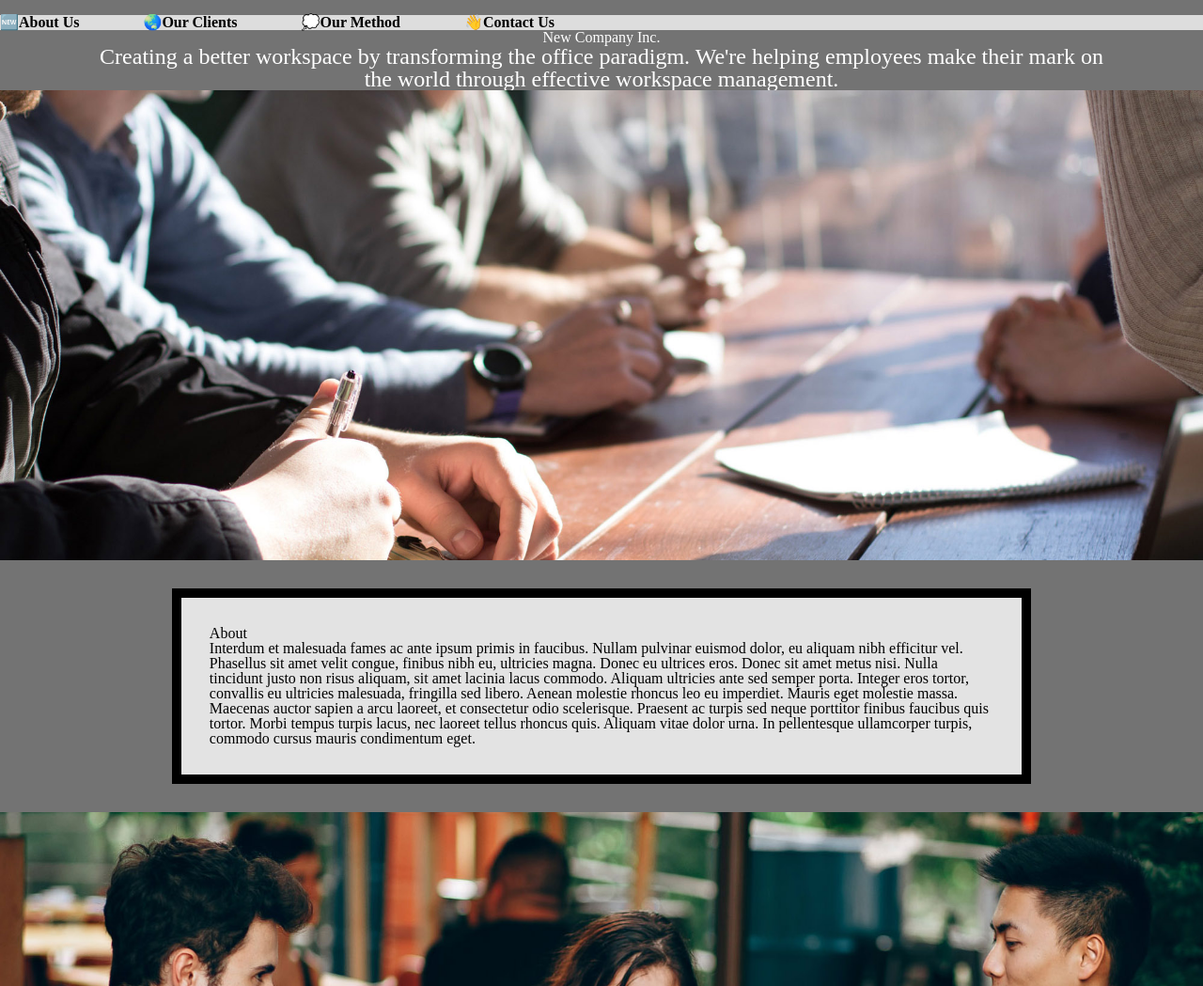
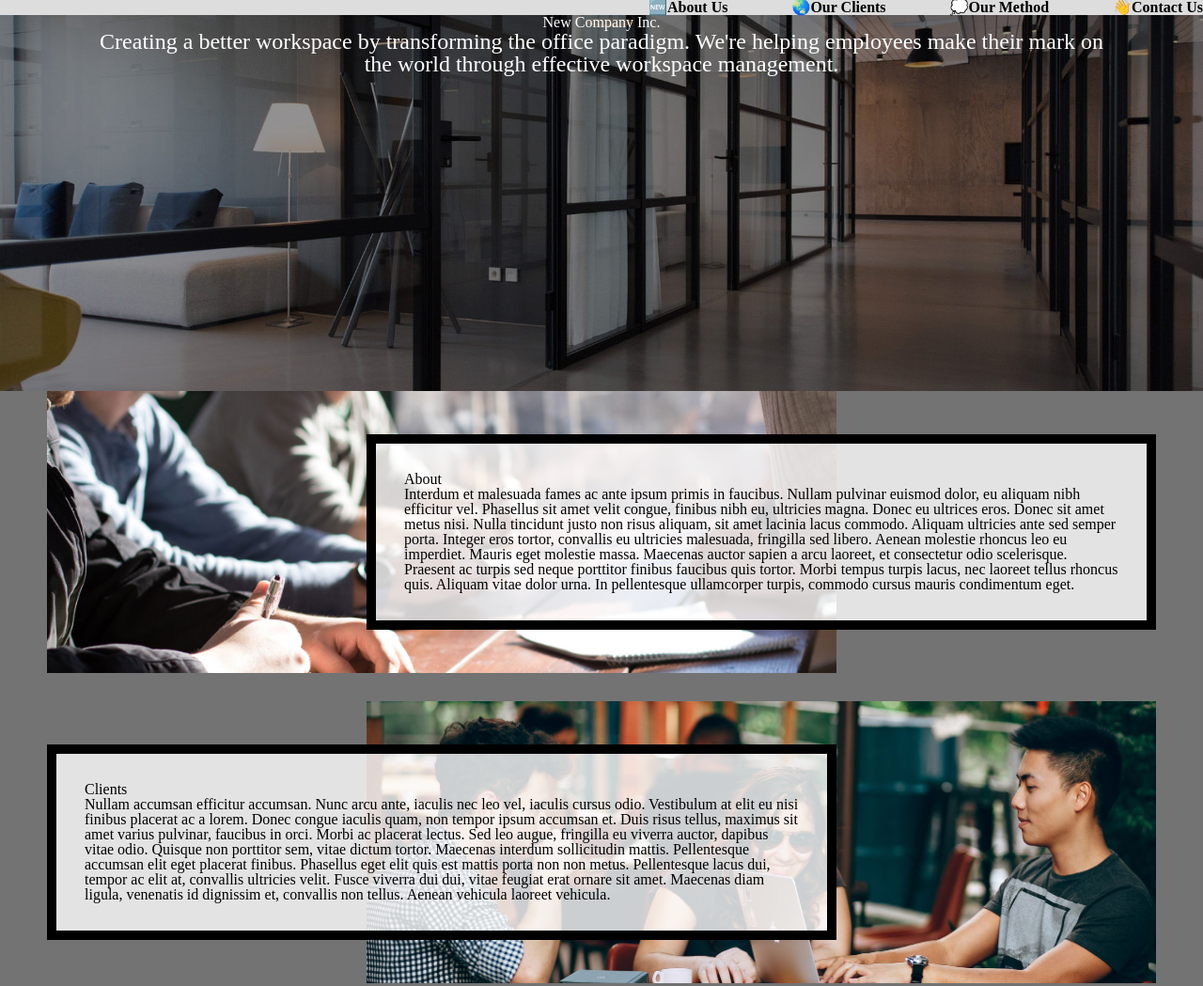
Before and after one commit to SuvikshaHirawat/homework3-2022, a plain HTML site: page index.html in a window 1280 px wide. Shown: the top 1049 px of the page at 94% size. Drawn offline with Linux system fonts and the light colour scheme.

Commit message:
Add files via upload

```diff
--- a/css/style.css
+++ b/css/style.css
@@ -26,7 +26,7 @@ h2{
 
 nav{
   background-color: #ddd;
-  padding: 25px 10px;;
+  padding: 25px 10px;
   text-align: left;
 }
 
@@ -89,30 +89,45 @@ a.skip{
   transition: left 1s ease-out;
   z-index: 1;
   /* Requirement 3 code here*/
-  position: relative;
-  right: 500px;
+  position: absolute;
+  left: -500px;
 }
 
 
 /* Requirement 4 code here*/
 nav li a:focus{
   border-top: 2px solid yellow;
+  outline: none;
 }
 
 .container{
   /* Requirement 5 code here*/
-  display:grid;
+  display: grid;
   grid-template-columns: 1fr 5fr 1fr;
   row-gap: 30px;
 }
 
 /* Requirements 6-10 here: */
 /* 6. */
+.intro{
+  /* The image used */
+  background-image: url("../images/header.jpg");
+  background-color: #707070;
+  /* #858585, #707070, or #B3B3B3 */
 
+  /* Set a specific height */
+  min-height: 400px;
+
+  /* Create the parallax scrolling effect */
+  background-attachment: fixed;
+  background-position: center;
+  background-repeat: no-repeat;
+  background-size: cover;
+}
 
 /* 7. */
 .about, .clients, .method,.contact{
-  grid-column: 2;
+  grid-column: 2 / 3;
 }
 
 /* 8. */
@@ -122,14 +137,31 @@ img{
 
 /* 9. */
 .about-image, .clients-image, .method-image, .contact-image{
-  display: inline;
   grid-column: 1 / span 3;
   max-height: 500px;
   overflow: hidden;
+}
 
-  /* 10. (no class such as .text. do we write .method text bla bla?) */
+.about, .about-image{
+  grid-row: 1 / 2;
+}
+
+.clients, .clients-image{
+  grid-row: 2 / 3;
+}
+
+.method, .method-image{
+  grid-row: 3 / 4;
+}
+
+.contact, .contact-image{
+  grid-row: 4 / 5;
+}
+
+
+  /* 10. */
 .text{
-    text-align:center;
+    align-self: center;
     max-height: 25vh;
     overflow: scroll;
   }
@@ -152,32 +184,29 @@ img{
   /* Requirements 12-15 here: */
 /* 12. */
 .skip:focus{
-
-
+  left: 0px;
+  top: 20px;
 }
 
 
 /* 13. */
 .container{
-  grid-area: 300px 300px 300px 300px/ 50px auto 500px auto 50px;
+  display: grid;
+  grid-template-columns: 50px auto 500px auto 50px;
+  grid-template-rows: 300px 300px 300px 300px;
 }
 
 
 /* 14. */
 .about, .method, .clients-image, .contact-image{
-  grid-template-columns: 3/ span 2;
+  grid-column: 3/ span 2;
 }
 
 
 /* 15. */
 .clients, .contact, .about-image, and .method-image{
-  grid-template-columns: 2/ span 2;
+  grid-column: 2/ span 2;
 }
-
-
-
-
-
 
 
 /** Code for prefers reduced motion **/
@@ -201,3 +230,4 @@ img{
     background-attachment: initial;
   }
 }
+}
```
